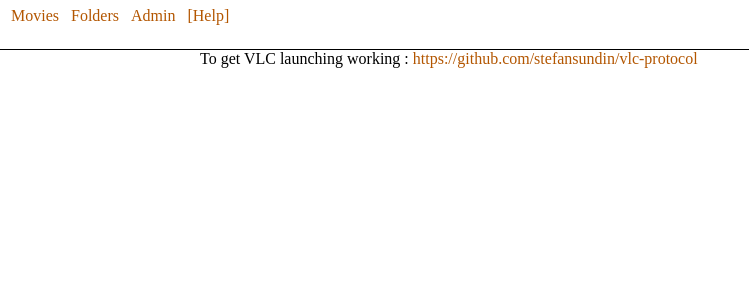
After one commit to TheTerrasque/MedieProject, a Django app: page /movies/help/ in a window 1280 px wide. The commit adds this page. Shown: the top 300 px of the page, without its empty margins (0-749 px from the left). Run offline with Django 3.2, Linux system fonts and the light colour scheme; the visitor is signed in with stand-in values (Sample User, id 1).

Commit message:
Various improvements

```diff
--- a/medieOverview/movieindex/admin.py
+++ b/medieOverview/movieindex/admin.py
@@ -17,7 +17,7 @@ class MovieAdmin(admin.ModelAdmin):
     raw_id_fields = ["main_thumb"]
     filter_horizontal = ["tags"]
     fieldsets = (
-        (None, {"fields": ["title", "category", "tags"]}),
+        (None, {"fields": ["title", "active","category", "tags"]}),
         ("Filedata", {"fields": ["folder", "subpath", "rating", "length", "size", "bitrate", "codec", "fps", "height", "width", "main_thumb", "metadata"]}),
     )
     #date_hierarchy = "added"
--- a/medieOverview/movieindex/forms.py
+++ b/medieOverview/movieindex/forms.py
@@ -1,4 +1,5 @@
 from django import forms
+from .models import MovieCategory
 
 p1 = [25, 50, 100, 200, 500, 1000]
 pagination = zip(p1, p1)
@@ -7,3 +8,4 @@ class MovieFilterForm(forms.Form):
     query = forms.CharField(label='Search', max_length=100, required=False, widget=forms.TextInput(attrs={'type':'search', 'form':'movieform'}))
     notags = forms.BooleanField(required=False, widget=forms.CheckboxInput(attrs={'form':'movieform', 'class':'tagcheck'}))
     perpage = forms.ChoiceField(choices= pagination, initial=100, widget=forms.Select(attrs={'form':'movieform'}))
+    #category = forms.ModelChoiceField(queryset=MovieCategory.objects.all(), empty_label="All categories")
--- a/medieOverview/movieindex/models.py
+++ b/medieOverview/movieindex/models.py
@@ -80,6 +80,8 @@ class Movie(models.Model):
     category = models.ForeignKey(MovieCategory)
     subpath = models.CharField(max_length=200, db_index=True)
     added = models.DateTimeField(auto_now=True)
+
+    active = models.BooleanField(default=True)
 
     rating = models.IntegerField(default = 0)
     metadata = models.TextField(blank = True)
--- a/medieOverview/movieindex/templates/base.html
+++ b/medieOverview/movieindex/templates/base.html
@@ -16,6 +16,7 @@
         <span><a href="{% url "movie-list" %}">Movies</a></span>
         <span><a href="{% url "moviefolder-list" %}">Folders</a></span>
         {% if user.is_staff %}<span><a href="{% url "admin:index" %}">Admin</a></span>{% endif %}
+        <span><a href="{% url "movie-help" %}">[Help]</a></span>
         {% block top %}
             <form id="movieform">
                 <input type="hidden" name="page" class="paginate-pagevalue">
--- /dev/null
+++ b/medieOverview/movieindex/templates/movieindex/help.html
@@ -0,0 +1,5 @@
+{% extends "base.html" %}
+
+{% block content %}
+To get VLC launching working : <a href="https://github.com/stefansundin/vlc-protocol">https://github.com/stefansundin/vlc-protocol</a>
+{% endblock %}
--- a/medieOverview/movieindex/templates/movieindex/movie_list.html
+++ b/medieOverview/movieindex/templates/movieindex/movie_list.html
@@ -54,7 +54,7 @@ Search: {{ form.query }} Movies per page: {{ form.perpage }}
                     <img src="{{ movie.main_thumb.get_image_url }}">
                 </div>
                 <div class="actions">
-                    {% if perms.movieindex.play_movie %}
+                    {% if perms.movieindex.play_movie and false %}
                         <a href="{% url "movie-play" movie.id %}" target="_blank" class="playvideobutton">Play</a>
                     {% endif %}
                     {% if perms.movieindex.download_movie %}
--- a/medieOverview/movieindex/urls.py
+++ b/medieOverview/movieindex/urls.py
@@ -4,6 +4,7 @@ from . import views
 
 urlpatterns = [
     url(r'^$', views.MoviesIndex.as_view(), name="movie-list"),
+    url(r'^help/$', views.HelpPage.as_view(), name="movie-help"),
     url(r'^tags/(?P<tags>[0-9,]+)/$', views.MoviesIndex.as_view(), name="movie-list-tag"),
     url(r'^tags/startswith/$', views.json_tags, name="movie-json-tags"),
     url(r'^thumb/([0-9]+)/$', views.display_image, name="thumb-show"),
--- a/medieOverview/movieindex/views.py
+++ b/medieOverview/movieindex/views.py
@@ -7,7 +7,7 @@ from django.contrib.auth.mixins import LoginRequiredMixin
 from django.http import HttpResponse, JsonResponse, StreamingHttpResponse
 from django.shortcuts import redirect
 from django.views.decorators.csrf import csrf_exempt
-from django.views.generic import DetailView, ListView
+from django.views.generic import DetailView, ListView, TemplateView
 
 from ranged_fileresponse import RangedFileResponse
 
@@ -54,6 +54,9 @@ def jsonMovie(request, pk):
     }
     return JsonResponse(d)
 
+class HelpPage(LoginRequiredMixin, TemplateView):
+    template_name = "movieindex/help.html"
+
 class MFolderIndex(LoginRequiredMixin, ListView):
     model = models.MovieFolder
 
@@ -95,7 +98,7 @@ class MoviesIndex(LoginRequiredMixin, ListView):
             x for x in models.MovieCategory.objects.all()
             if x.user_access(self.request.user)
             ]
-        Q = models.Movie.objects.filter(category__in=mcs)
+        Q = models.Movie.objects.filter(category__in=mcs, active = True)
 
         if query:
             Q = Q.filter(subpath__icontains=query)
```
Also changed, not shown: medieOverview/movieindex/migrations/0010_movie_active.py (added), 1 other file.
